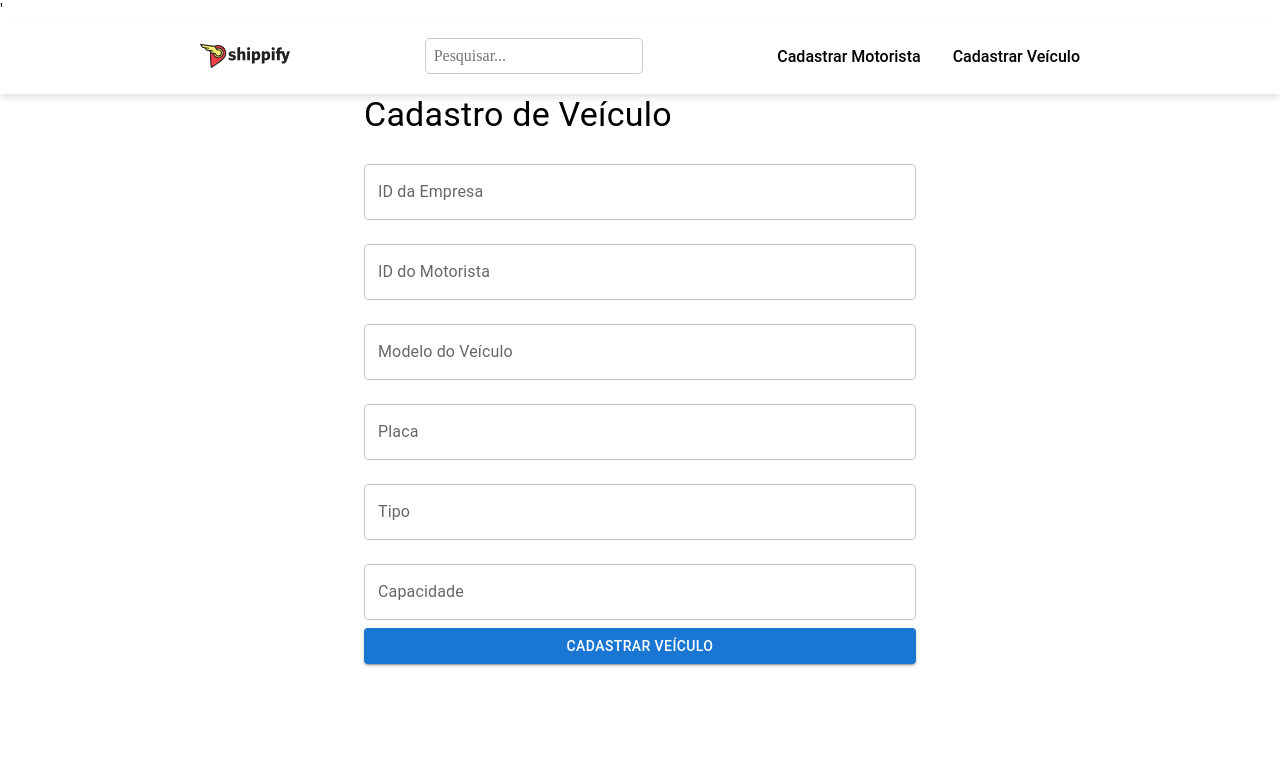
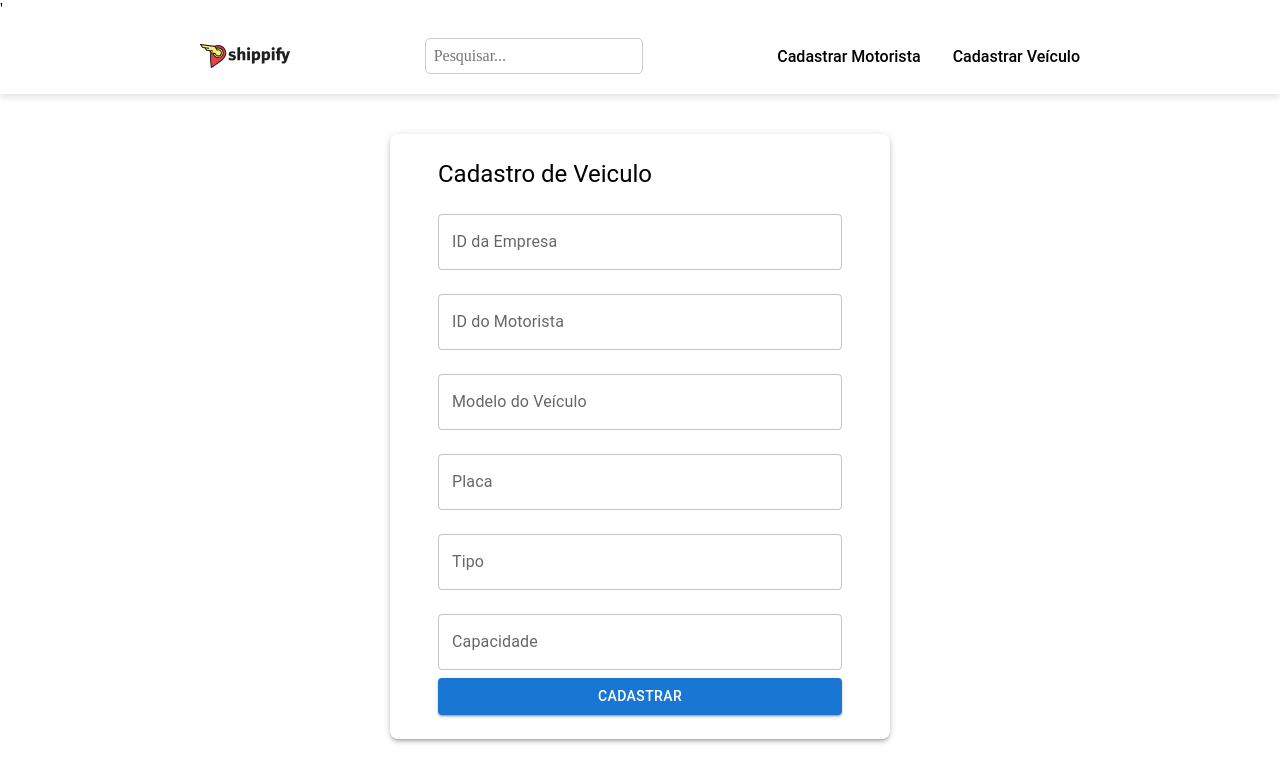
Before and after one commit to JeanGomesDaFonseca/shippify, a React (Vite) app: page /cadastro-veiculo in a window 1280 px wide. Shown: the top 782 px of the page. Built offline with nearby package versions, Linux system fonts and the light colour scheme.

Commit message:
refactoring styles form

```diff
--- a/src/components/Header/index.jsx
+++ b/src/components/Header/index.jsx
@@ -12,8 +12,8 @@ const Header = ({ searchTerm, setSearchTerm }) => {
       <S.SearchInput type="text" placeholder="Pesquisar..." value={searchTerm} onChange={(e) => setSearchTerm(e.target.value)} />
 
       <S.NavList>
-        <S.NavItem href="/cadastro-motorista">Cadastrar Motorista</S.NavItem>
-        <S.NavItem href="/cadastro-veiculo">Cadastrar Veículo</S.NavItem>
+        <S.NavItem to="/cadastro-motorista">Cadastrar Motorista</S.NavItem>
+        <S.NavItem to="/cadastro-veiculo">Cadastrar Veículo</S.NavItem>
       </S.NavList>
     </S.HeaderContainer>
   );
--- a/src/pages/RegisterMotorista/index.jsx
+++ b/src/pages/RegisterMotorista/index.jsx
@@ -1,5 +1,5 @@
 import React, { useState } from "react";
-import { TextField, Button, Box, Typography, MenuItem } from "@mui/material";
+import { TextField, Button, Box, Typography, MenuItem, Container } from "@mui/material";
 import axios from "axios";
 
 const Register = () => {
@@ -40,6 +40,7 @@ const Register = () => {
 
   return (
     <Box sx={{ maxWidth: 500, mx: "auto", mt: 5, p: 3, boxShadow: 3, borderRadius: 2 }}>
+      <Container maxWidth="sm">
         <Typography variant="h5" gutterBottom>
           Cadastro de Motorista
         </Typography>
@@ -107,7 +108,15 @@ const Register = () => {
             fullWidth
             margin="normal"
           />
-        <TextField select label="Status" name="status" value={formData.status} onChange={handleChange} fullWidth margin="normal">
+          <TextField
+            select
+            label="Status"
+            name="status"
+            value={formData.status}
+            onChange={handleChange}
+            fullWidth
+            margin="normal"
+          >
             <MenuItem value="active">Ativo</MenuItem>
             <MenuItem value="inactive">Inativo</MenuItem>
           </TextField>
@@ -115,6 +124,7 @@ const Register = () => {
             Cadastrar
           </Button>
         </form>
+      </Container>
     </Box>
   );
 };
--- a/src/pages/RegisterVeiculo/index.jsx
+++ b/src/pages/RegisterVeiculo/index.jsx
@@ -1,5 +1,5 @@
 import { useState } from "react";
-import { TextField, Button, Container, Typography } from "@mui/material";
+import { TextField, Button, Container, Typography, Box } from "@mui/material";
 
 const RegisterVeiculo = () => {
   const [formData, setFormData] = useState({
@@ -47,9 +47,10 @@ const RegisterVeiculo = () => {
   };
 
   return (
+    <Box sx={{ maxWidth: 500, mx: "auto", mt: 5, p: 3, boxShadow: 3, borderRadius: 2 }}>
       <Container maxWidth="sm">
-      <Typography variant="h4" gutterBottom>
-        Cadastro de Veículo
+        <Typography variant="h5" gutterBottom>
+          Cadastro de Veiculo
         </Typography>
         <form onSubmit={handleSubmit}>
           <TextField
@@ -76,22 +77,8 @@ const RegisterVeiculo = () => {
             onChange={handleChange}
             margin="normal"
           />
-        <TextField
-          fullWidth
-          label="Placa"
-          name="plate"
-          value={formData.plate}
-          onChange={handleChange}
-          margin="normal"
-        />
-        <TextField
-          fullWidth
-          label="Tipo"
-          name="type"
-          value={formData.type}
-          onChange={handleChange}
-          margin="normal"
-        />
+          <TextField fullWidth label="Placa" name="plate" value={formData.plate} onChange={handleChange} margin="normal" />
+          <TextField fullWidth label="Tipo" name="type" value={formData.type} onChange={handleChange} margin="normal" />
           <TextField
             fullWidth
             label="Capacidade"
@@ -101,10 +88,11 @@ const RegisterVeiculo = () => {
             margin="normal"
           />
           <Button type="submit" variant="contained" color="primary" fullWidth>
-          Cadastrar Veículo
+            Cadastrar
           </Button>
         </form>
       </Container>
+    </Box>
   );
 };
 
--- a/src/router.jsx
+++ b/src/router.jsx
@@ -12,7 +12,6 @@ function WebRouter() {
           <Route path="/" element={<Home />} />
           <Route path="/cadastro-motorista" element={<RegisterMotorista />} />
           <Route path="/cadastro-veiculo" element={<RegisterVeiculo />} />
-
         </Route>
       </Routes>
     </Router>
```
Lines whose indentation alone changed are shown as unchanged.
